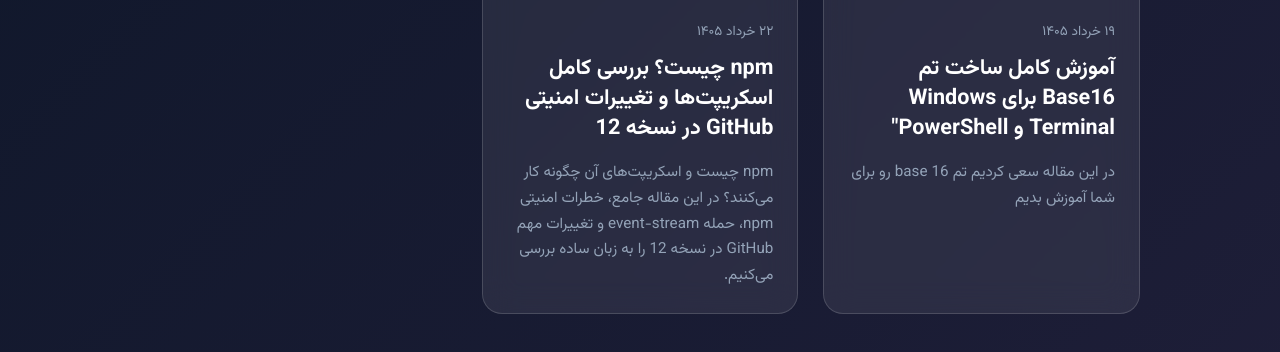
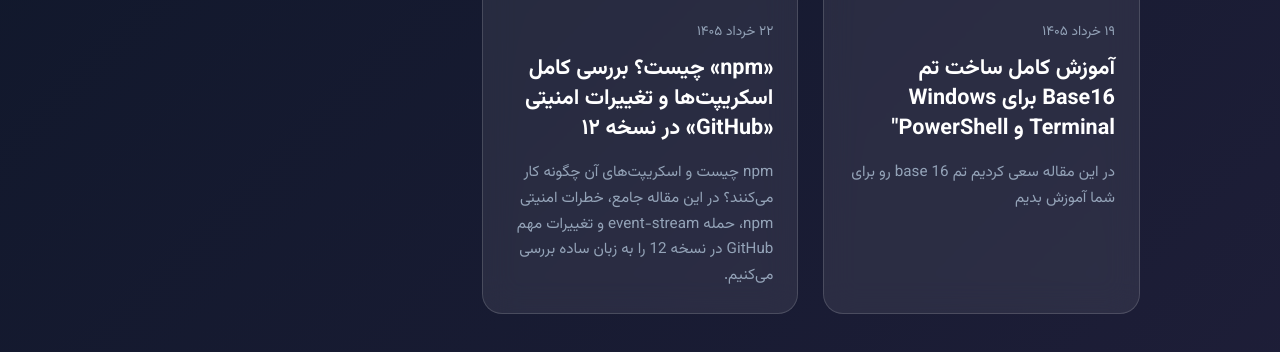
Before and after one commit to tech2049/tech2049.github.io, an Astro site: page / in a window 1280 px wide. Shown: the part 372-724 px from the top of the page. Built offline with nearby package versions, Linux system fonts and the light colour scheme; Astro itself is replaced by a stand-in of ours.

Commit message:
Update github and npm12.md

```diff
--- a/src/content/blog/github and npm12.md
+++ b/src/content/blog/github and npm12.md
@@ -1,5 +1,5 @@
 ---
-title: "npm چیست؟ بررسی کامل اسکریپت‌ها و تغییرات امنیتی GitHub در نسخه 12"
+title: "«npm» چیست؟ بررسی کامل اسکریپت‌ها و تغییرات امنیتی «GitHub» در نسخه ۱۲"
 description: "npm چیست و اسکریپت‌های آن چگونه کار می‌کنند؟ در این مقاله جامع، خطرات امنیتی npm، حمله event-stream و تغییرات مهم GitHub در نسخه 12 را به زبان ساده بررسی می‌کنیم."
 cover: "/images/github and npm12.png"
 date: "2026-06-12"
```
